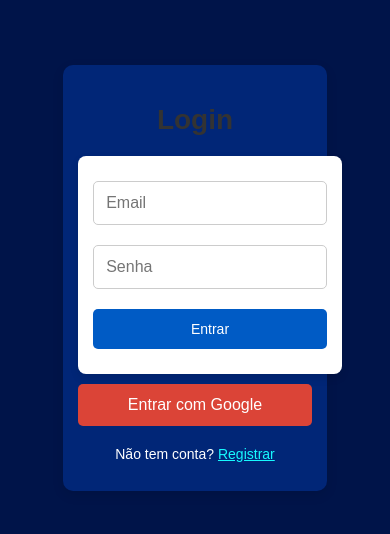
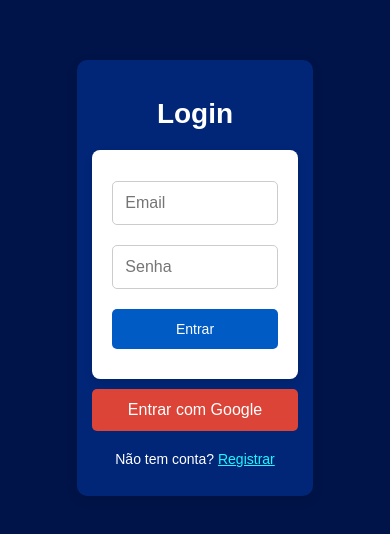
Before and after one commit to lolitopt2/PWA, a React (Create React App) app: page / in a window 390 px wide. Shown: the part 144-678 px from the top of the page. Built offline with nearby package versions, Linux system fonts and the light colour scheme.

Commit message:
Ajuste responsividade

```diff
--- a/src/components/AdminReservations.css
+++ b/src/components/AdminReservations.css
@@ -12,7 +12,7 @@
 /* Título */
 h2 {
   font-size: 28px;
-  color: #333;
+  color: #ffffff;
   margin-bottom: 20px;
   text-align: center;
 }
--- a/src/components/Profile.css
+++ b/src/components/Profile.css
@@ -10,19 +10,30 @@ body {
 /* Perfil */
 .profile-container {
   padding: 30px;
-  background-color: #012677;
+  background-color: #254a9a;
   border-radius: 10px;
   max-width: 800px;
   margin: 0 auto;
   box-shadow: 0 4px 12px rgba(0, 0, 0, 0.1);
 }
 
+.profile-picture {
+  max-width: 100%;
+}
+
 h2 {
   text-align: center;
   font-size: 32px;
-  color: #00b4fc;
+  color: #eaf4f7;
   margin-bottom: 20px;
 }
+h3 {
+text-align: left;
+font-size: 19px;
+color: black;
+margin-bottom: 20px;
+}
+
 
 input,
 button {
@@ -89,7 +100,7 @@ button:disabled {
 
   /* Ajuste de padding no formulário */
   form {
-    width: 100%;
-    padding: 15px;
+    max-width: 80%;
+    padding: 10%;
   }
 }
```
